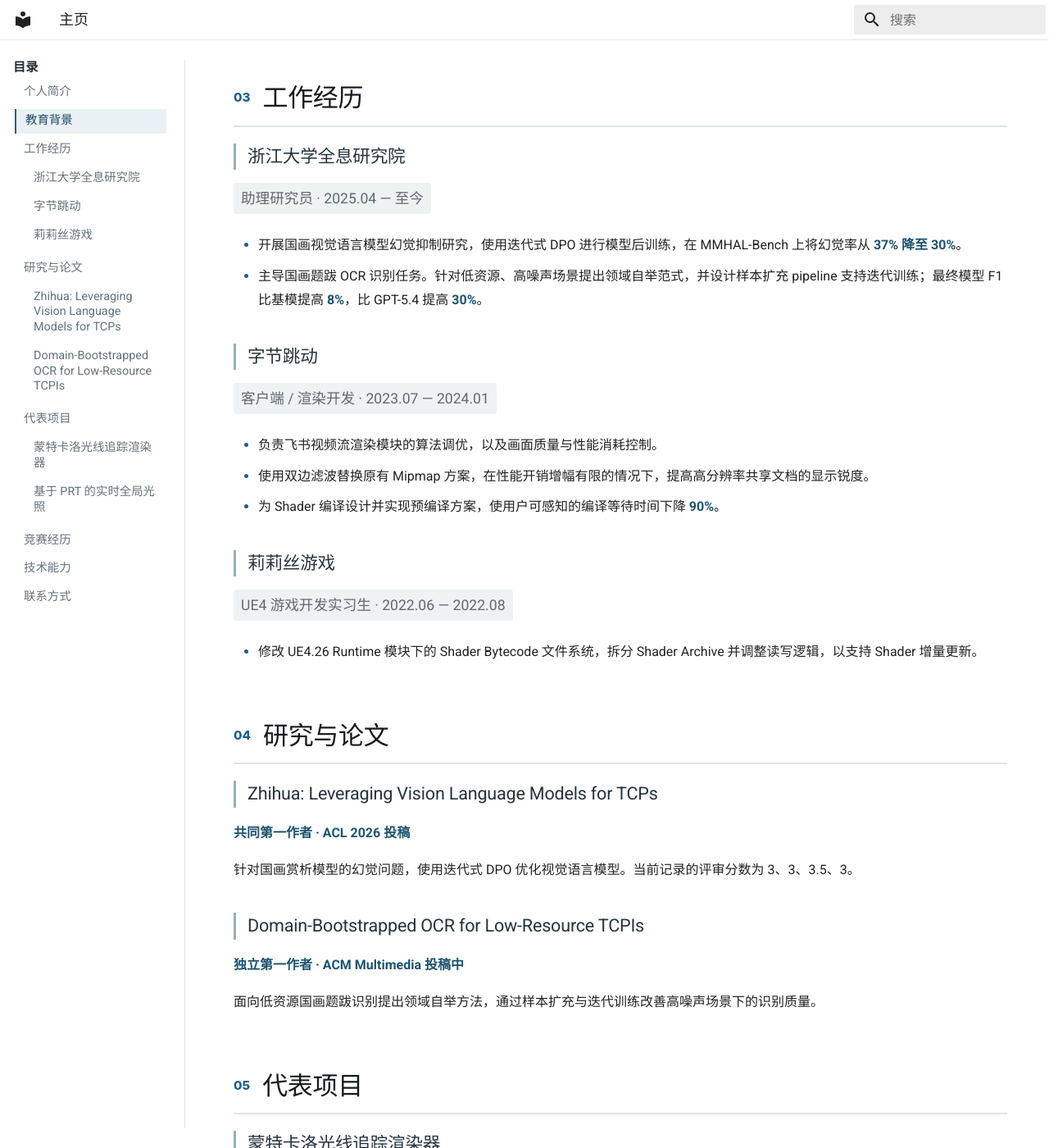
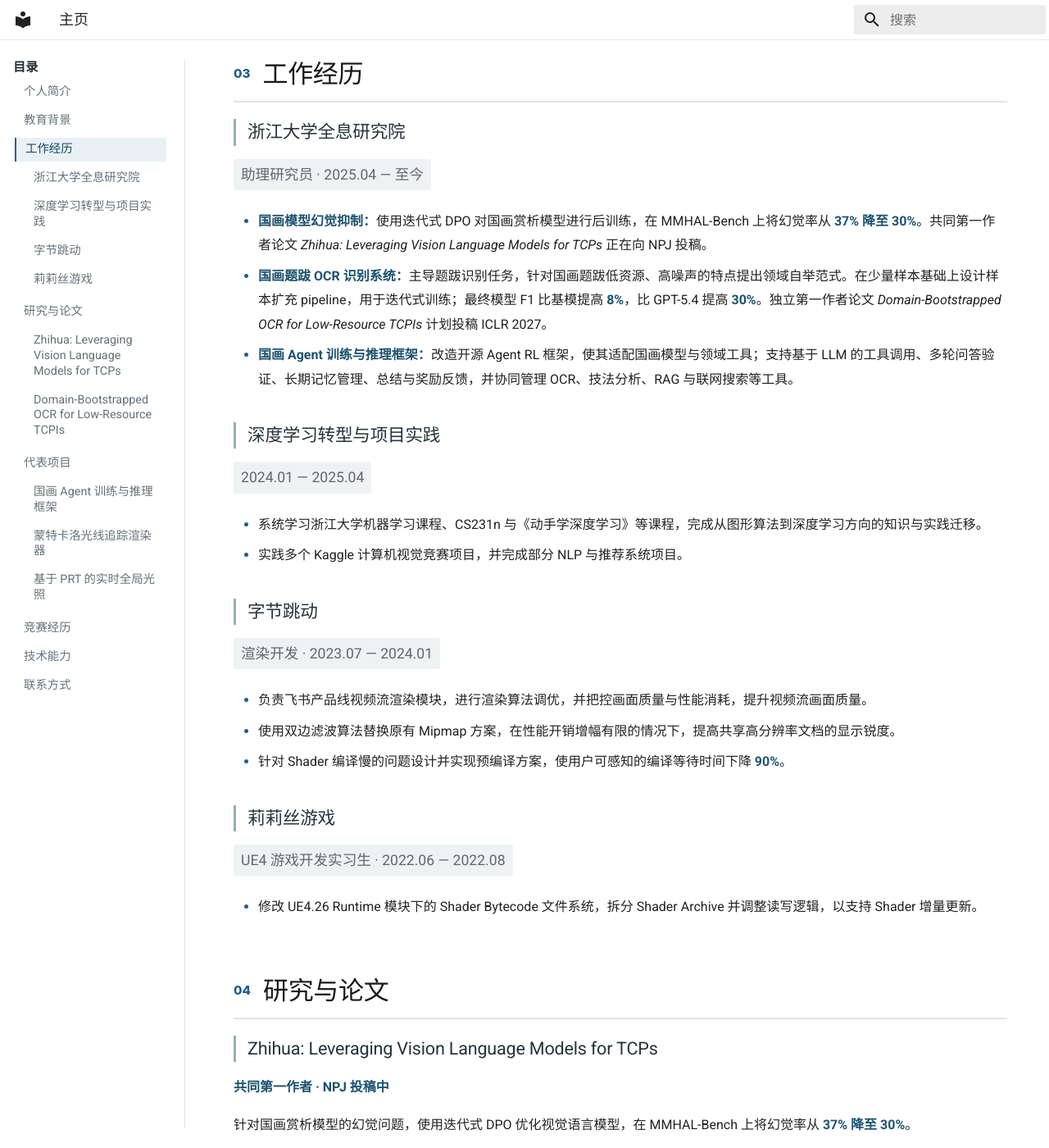
Before and after one commit to HaogeBob/HaogeBob.github.io, an MkDocs documentation site: the page built from docs/index.md, in a window 1280 px wide and 1400 px high, scrolled down 1120 px. Shown: the whole window at 82% size. Built offline with MkDocs 1.6.1 and Material for MkDocs 9.7.7, drawn with Linux system fonts in a browser that asks for light colours; some of the changed text lies outside the part shown.

Commit message:
Update resume experience and research

```diff
--- a/docs/index.md
+++ b/docs/index.md
@@ -27,7 +27,7 @@
 
 ## 个人简介 { #biography }
 
-我目前在浙江大学全息研究院担任助理研究员，主要关注**多模态大模型、视觉语言模型后训练与计算机视觉**。此前从事客户端渲染与计算机图形学相关工作，后将研究重心转向深度学习，在模型幻觉抑制、低资源 OCR、音频分类和图像回归等方向积累了研究与项目经验。
+我目前在浙江大学全息研究院担任助理研究员，主要关注**多模态大模型、视觉语言模型后训练与计算机视觉**。此前在字节跳动从事视频流渲染与图形算法开发，后将研究重心转向深度学习，目前在模型幻觉抑制、低资源 OCR 与智能体训练及推理等方向开展研究。
 
 我拥有经济学本科与西方经济学硕士背景，辅修计算机科学。
 
@@ -52,16 +52,24 @@
 
 <span class="entry-meta">助理研究员 · 2025.04 — 至今</span>
 
-- 开展国画视觉语言模型幻觉抑制研究，使用迭代式 DPO 进行模型后训练，在 MMHAL-Bench 上将幻觉率从 **37% 降至 30%**。
-- 主导国画题跋 OCR 识别任务。针对低资源、高噪声场景提出领域自举范式，并设计样本扩充 pipeline 支持迭代训练；最终模型 F1 比基模提高 **8%**，比 GPT-5.4 提高 **30%**。
+- **国画模型幻觉抑制：**使用迭代式 DPO 对国画赏析模型进行后训练，在 MMHAL-Bench 上将幻觉率从 **37% 降至 30%**。共同第一作者论文 *Zhihua: Leveraging Vision Language Models for TCPs* 正在向 NPJ 投稿。
+- **国画题跋 OCR 识别系统：**主导题跋识别任务，针对国画题跋低资源、高噪声的特点提出领域自举范式。在少量样本基础上设计样本扩充 pipeline，用于迭代式训练；最终模型 F1 比基模提高 **8%**，比 GPT-5.4 提高 **30%**。独立第一作者论文 *Domain-Bootstrapped OCR for Low-Resource TCPIs* 计划投稿 ICLR 2027。
+- **国画 Agent 训练与推理框架：**改造开源 Agent RL 框架，使其适配国画模型与领域工具；支持基于 LLM 的工具调用、多轮问答验证、长期记忆管理、总结与奖励反馈，并协同管理 OCR、技法分析、RAG 与联网搜索等工具。
+
+### 深度学习转型与项目实践
+
+<span class="entry-meta">2024.01 — 2025.04</span>
+
+- 系统学习浙江大学机器学习课程、CS231n 与《动手学深度学习》等课程，完成从图形算法到深度学习方向的知识与实践迁移。
+- 实践多个 Kaggle 计算机视觉竞赛项目，并完成部分 NLP 与推荐系统项目。
 
 ### 字节跳动
 
-<span class="entry-meta">客户端 / 渲染开发 · 2023.07 — 2024.01</span>
+<span class="entry-meta">渲染开发 · 2023.07 — 2024.01</span>
 
-- 负责飞书视频流渲染模块的算法调优，以及画面质量与性能消耗控制。
-- 使用双边滤波替换原有 Mipmap 方案，在性能开销增幅有限的情况下，提高高分辨率共享文档的显示锐度。
-- 为 Shader 编译设计并实现预编译方案，使用户可感知的编译等待时间下降 **90%**。
+- 负责飞书产品线视频流渲染模块，进行渲染算法调优，并把控画面质量与性能消耗，提升视频流画面质量。
+- 使用双边滤波算法替换原有 Mipmap 方案，在性能开销增幅有限的情况下，提高共享高分辨率文档的显示锐度。
+- 针对 Shader 编译慢的问题设计并实现预编译方案，使用户可感知的编译等待时间下降 **90%**。
 
 ### 莉莉丝游戏
 
@@ -73,17 +81,22 @@
 
 ### Zhihua: Leveraging Vision Language Models for TCPs
 
-**共同第一作者 · ACL 2026 投稿**
+**共同第一作者 · NPJ 投稿中**
 
-针对国画赏析模型的幻觉问题，使用迭代式 DPO 优化视觉语言模型。当前记录的评审分数为 3、3、3.5、3。
+针对国画赏析模型的幻觉问题，使用迭代式 DPO 优化视觉语言模型，在 MMHAL-Bench 上将幻觉率从 **37% 降至 30%**。
 
 ### Domain-Bootstrapped OCR for Low-Resource TCPIs
 
-**独立第一作者 · ACM Multimedia 投稿中**
+**独立第一作者 · 计划投稿 ICLR 2027**
 
-面向低资源国画题跋识别提出领域自举方法，通过样本扩充与迭代训练改善高噪声场景下的识别质量。
+面向低资源、高噪声国画题跋识别提出领域自举方法，通过样本扩充与迭代训练改善识别质量；最终模型 F1 比基模提高 **8%**，比 GPT-5.4 提高 **30%**。
 
 ## 代表项目 { #projects }
+
+### 国画 Agent 训练与推理框架
+
+- 基于开源 Agent RL 框架完成面向国画领域的训练与推理适配，支持基于 LLM 的工具调用、多轮问答验证、长期记忆管理、总结与奖励反馈。
+- 将国画问答模型与 OCR、技法分析、RAG、联网搜索等工具统一编排，构建可协同调用的国画 Agent 系统。
 
 ### 蒙特卡洛光线追踪渲染器
 
```
